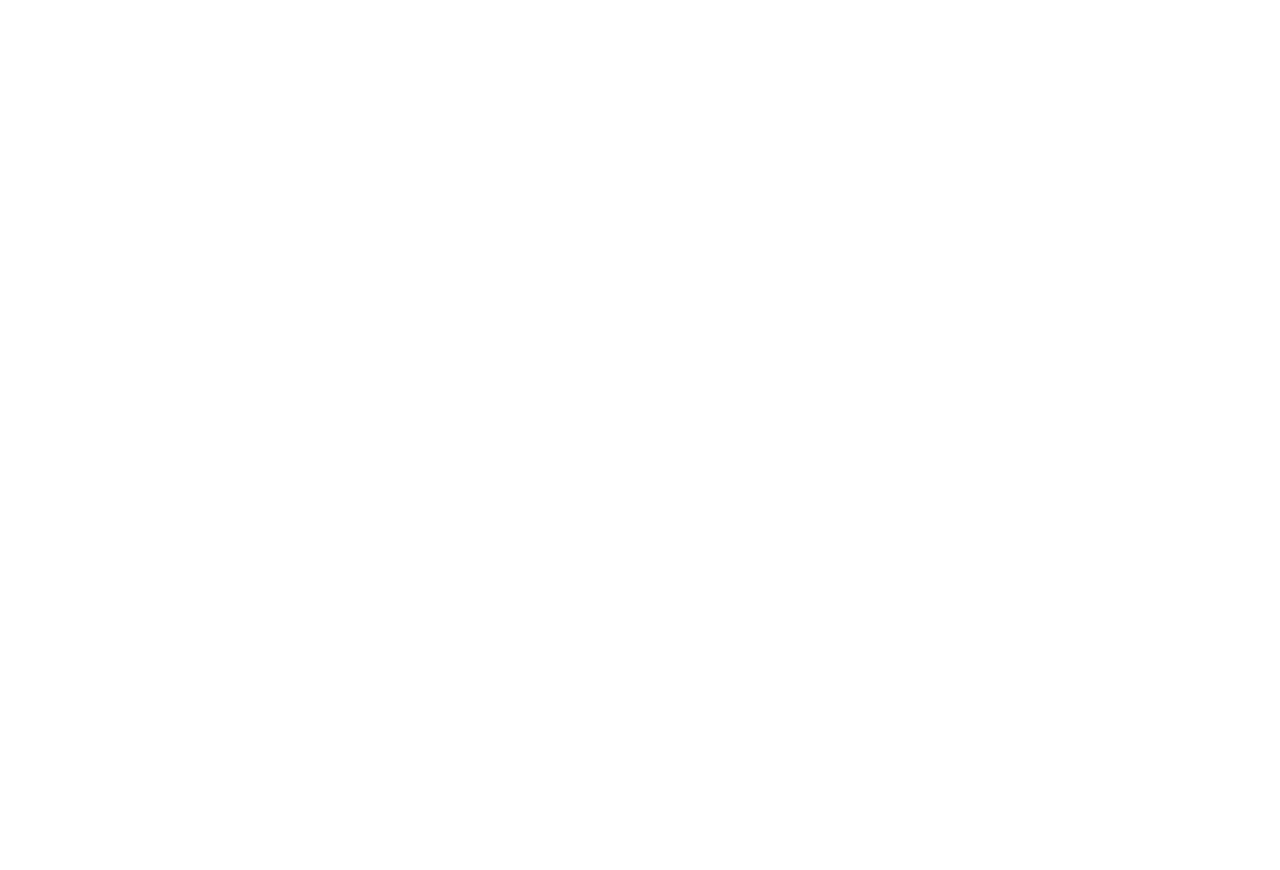
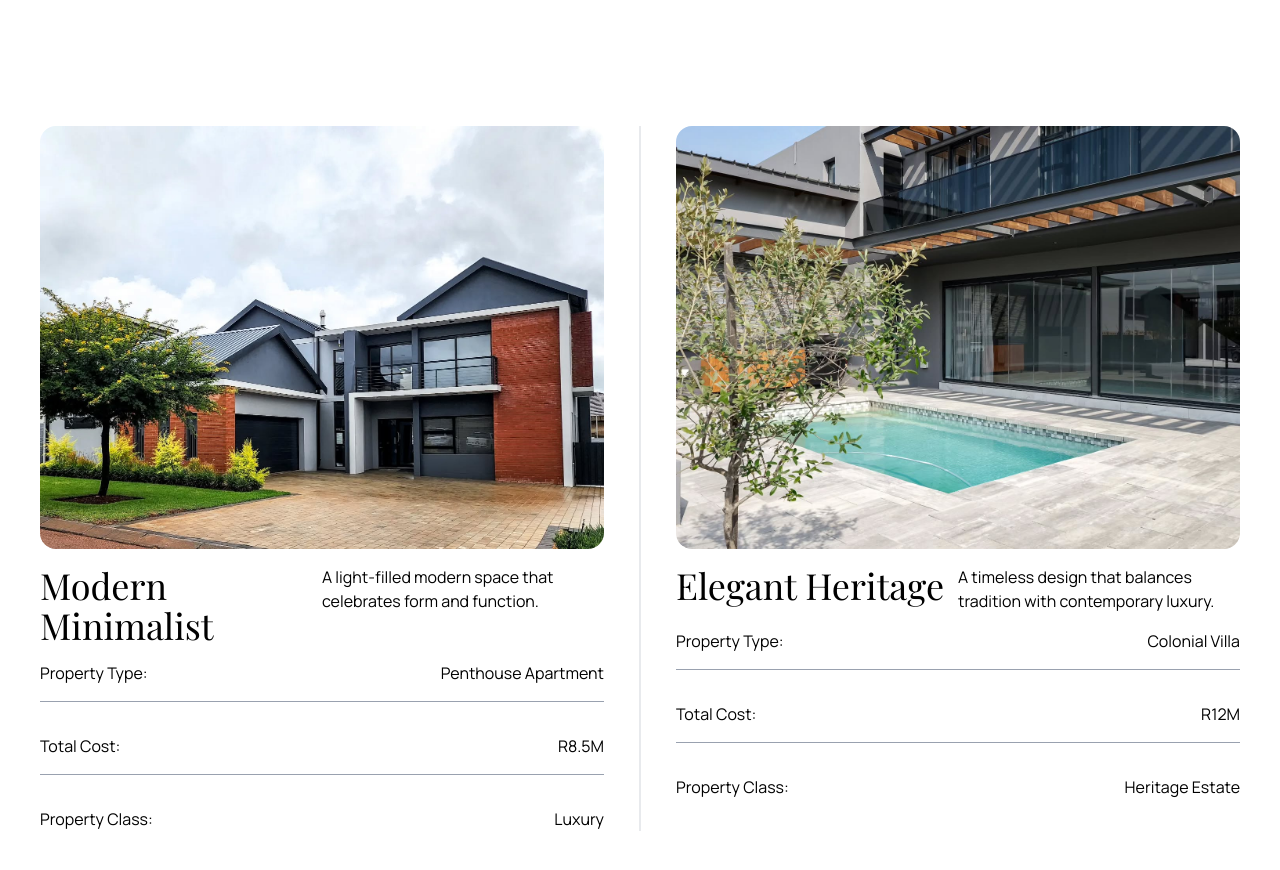
Before and after one commit to keithzano/fauveatelier, a Next.js app: page / in a window 1280 px wide. Shown: the part 5485-6355 px from the top of the page. Before the commit the page ends 5141 px from the top, so only its background shows below. Built offline with nearby package versions, Linux system fonts and the light colour scheme.

Commit message:
add investment section to the home page

```diff
--- /dev/null
+++ b/src/app/components/sections/homepage/investments.tsx
@@ -0,0 +1,85 @@
+import Image from "next/image";
+import project1 from "../../../assets/images/img4.jpg";
+import project2 from "../../../assets/images/img5.jpg";
+import Button from "../../ui/button";
+
+export const Investments = () => {
+  const projectData = [
+    {
+      image: project2,
+      title: "Modern Minimalist",
+      description:
+        "A light-filled modern space that celebrates form and function.",
+      propertyType: "Penthouse Apartment",
+      totalCost: "R8.5M",
+      propertyClass: "Luxury",
+    },
+    {
+      image: project1,
+      title: "Elegant Heritage",
+      description:
+        "A timeless design that balances tradition with contemporary luxury.",
+      propertyType: "Colonial Villa",
+      totalCost: "R12M",
+      propertyClass: "Heritage Estate",
+    },
+    // Add more projects here as needed
+  ];
+
+  return (
+    <section className="space-y-6 px-4 py-16 md:px-10 md:py-24 lg:space-y-16 xl:space-y-32">
+      <div className="space-y-6 lg:max-w-xl">
+        <h3 className="font-body text-black">INVESTMENTS</h3>
+        <h3 className="font-display text-4xl">
+          Performance-driven real estate investment
+        </h3>
+        <p className="font-body">
+          We are passionate about creating spaces that inspire and uplift...
+        </p>
+        <Button text="Learn more about us" />
+      </div>
+
+      <div className="space-y-6">
+        <div className="relative grid grid-cols-1 items-start gap-x-18 gap-y-10 md:grid-cols-2">
+          {/* Divider Line */}
+          <div className="absolute inset-y-0 left-1/2 hidden w-px -translate-x-1/2 transform bg-gray-300 md:block" />
+
+          {projectData.map((project, index) => (
+            <div key={index} className="space-y-4">
+              {/* Image */}
+              <div>
+                <Image
+                  src={project.image}
+                  alt={`Interior design project ${index + 1}`}
+                  className="h-full w-full rounded-2xl object-cover"
+                />
+              </div>
+
+              {/* Title and Description */}
+              <div className="grid gap-y-6 md:grid-cols-2">
+                <h3 className="font-display text-4xl">{project.title}</h3>
+                <p>{project.description}</p>
+              </div>
+
+              {/* Property Info */}
+              <div className="space-y-4 divide-y divide-gray-400">
+                <div className="flex justify-between pb-4">
+                  <span>Property Type:</span>
+                  <span className="text-right">{project.propertyType}</span>
+                </div>
+                <div className="flex justify-between py-4">
+                  <span>Total Cost:</span>
+                  <span className="text-right">{project.totalCost}</span>
+                </div>
+                <div className="flex justify-between pt-4">
+                  <span>Property Class:</span>
+                  <span className="text-right">{project.propertyClass}</span>
+                </div>
+              </div>
+            </div>
+          ))}
+        </div>
+      </div>
+    </section>
+  );
+};
--- a/src/app/page.tsx
+++ b/src/app/page.tsx
@@ -2,6 +2,7 @@
 import { Hero } from "./components/sections/homepage/hero";
 import { About } from "./components/sections/homepage/about";
 import { Philosophy } from "./components/sections/homepage/philosophy";
+import { Investments } from "./components/sections/homepage/investments";
 
 export default function Home() {
   return (
@@ -9,6 +10,7 @@
       <Hero />
       <About />
       <Philosophy />
+      <Investments />
     </>
   );
 }
```
